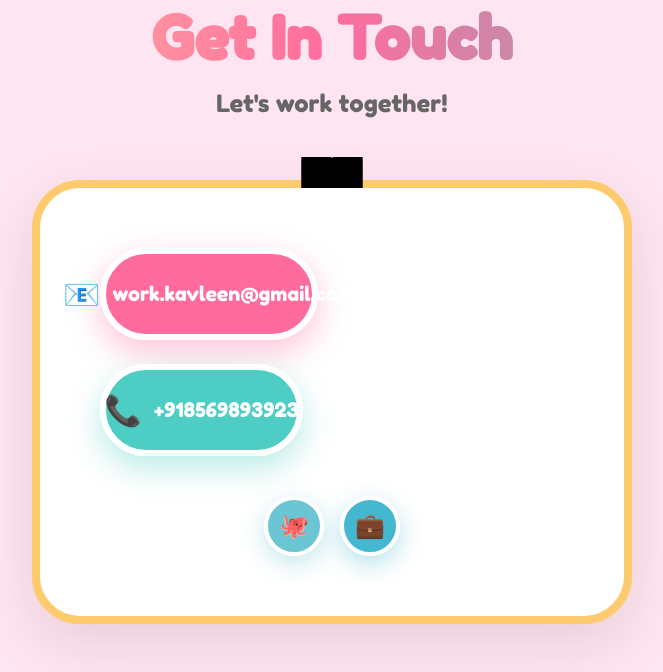
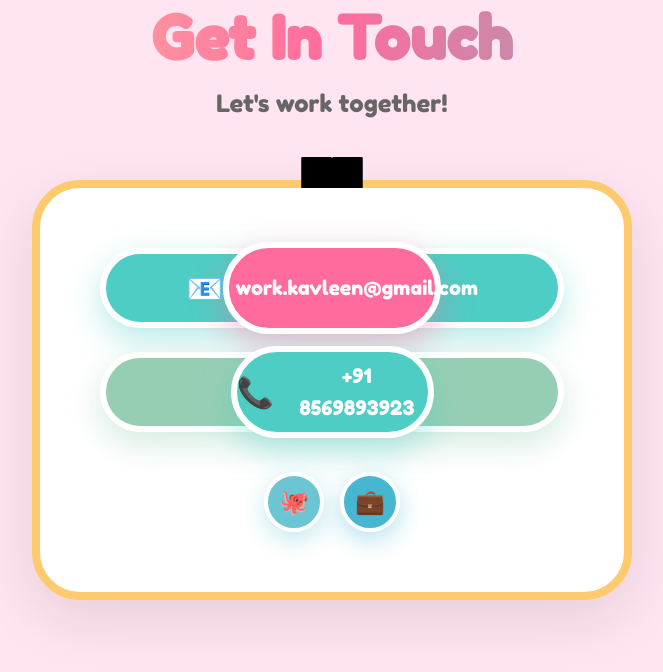
Before and after one commit to kavleensaluja22/portfolio, a Django app: page / in a window 1280 px wide. Shown: the part 4386-5058 px from the top of the page, without its empty margins (308-971 px from the left). After the commit the page ends 5003 px from the top, so only its background shows below. Run offline with Django 5.2, Linux system fonts and the light colour scheme; data comes from the database, SQL or seed files in the repository.

Commit message:
new changes

```diff
--- a/templates/portfolio/index.html
+++ b/templates/portfolio/index.html
@@ -318,17 +318,29 @@
                         <span class="button-emoji">📧</span>
                         <span class="button-text">Email Me</span>
                       </a> {% endcomment %}
-
-
-                      <a href="mailto:work.kavleen@gmail.com?subject=Let%27s%20Work%20Together&body=Hi%20Kavleen%2C%20I%20saw%20your%20portfolio..." class="action-button email-button">
+                      {% comment %} <a href="mailto:work.kavleen@gmail.com?subject=Let%27s%20Work%20Together&body=Hi%20Kavleen%2C%20I%20saw%20your%20portfolio..." class="action-button email-button">
                         <span class="button-emoji">📧</span>
-                        <span class="button-text">work.kavleen@gmail.com</span>
+                        <span class="button-text">Email Me</span>
                       </a>
 
-                      <a href="tel:+918569893923" class="action-button call-button">
+                    <a href="tel:+918569893923" class="action-button call-button">
                         <span class="button-emoji">📞</span>
-                        <span class="button-text">+918569893923</span>
+                        <span class="button-text">Call Me</span>
+                    </a> {% endcomment %}
+
+                    <div class="contact-info email-info">
+                        <a href="mailto:work.kavleen@gmail.com?subject=Let%27s%20Work%20Together&body=Hi%20Kavleen%2C%20I%20saw%20your%20portfolio..." class="action-button email-button">
+                        <span class="contact-emoji">📧</span>
+                        <span class="contact-text">work.kavleen@gmail.com</span>
                     </a>
+                    </div>
+
+                    <div class="contact-info phone-info">
+                        <a href="tel:+918569893923" class="action-button call-button">
+                        <span class="contact-emoji">📞</span>
+                        <span class="contact-text">+91 8569893923</span>
+                    </a>
+                    </div>
                 </div>
 
                 <div class="social-links">
```
